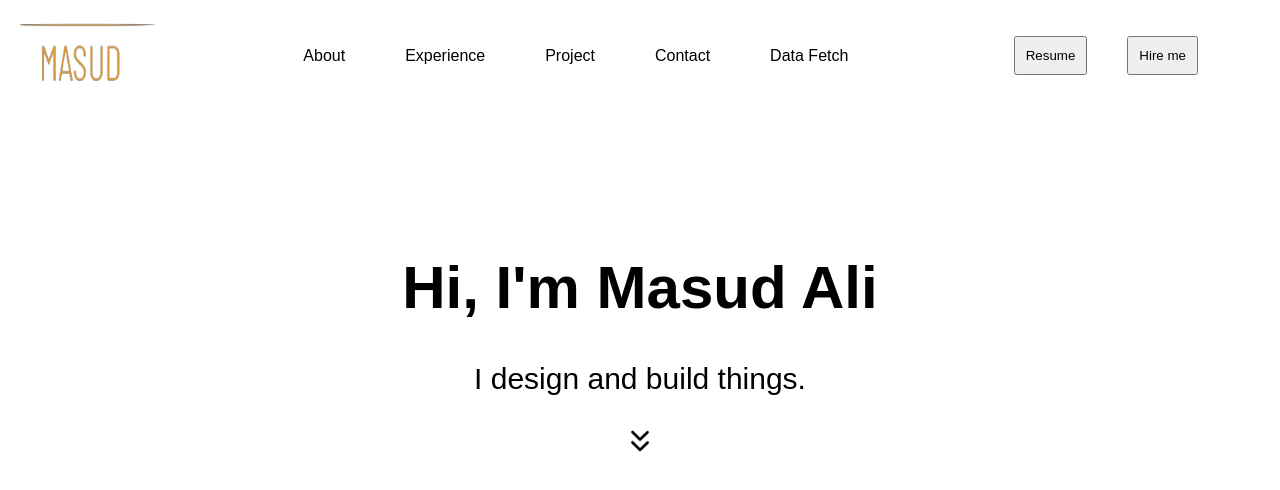
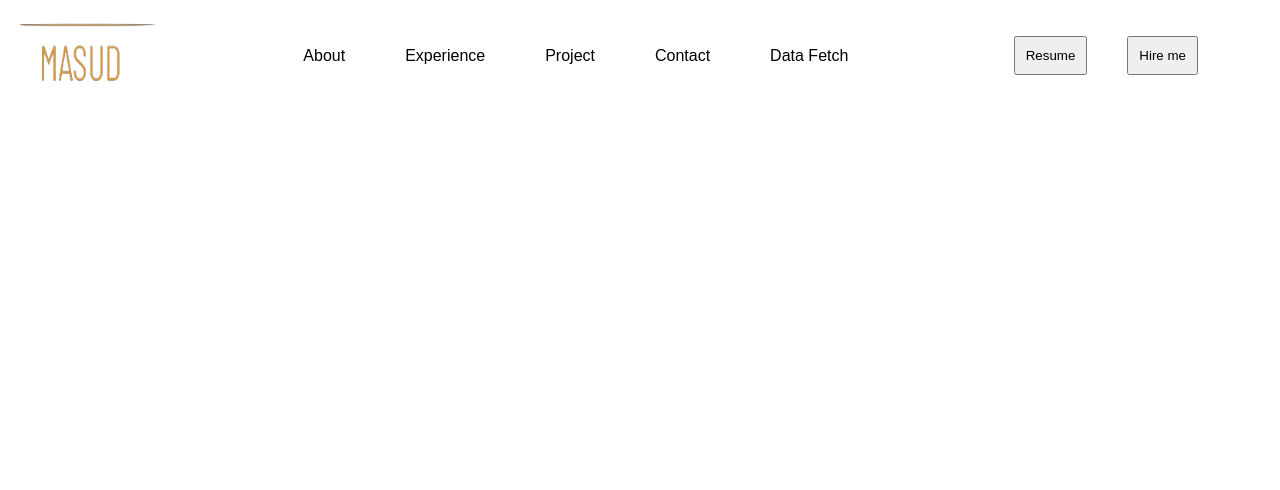
Before and after one commit to masud45827/portfolioReact, a React (Vite) app: page / in a window 1280 px wide. Shown: the top 490 px of the page. Built offline with nearby package versions, Linux system fonts and the light colour scheme.

Commit message:
middle section path correction

```diff
--- a/src/App.jsx
+++ b/src/App.jsx
@@ -24,7 +24,7 @@ function App() {
        <Menu />
         <Routes>
 
-          <Route path = '/' element={<Middle />} />
+          <Route path = '/portfolioReact' element={<Middle />} />
           <Route path='/about' element={<About />} />
           <Route path ='/datafetch' element={<Datafetch />} />
           <Route path='/experience' element={<Experience />} />
```
